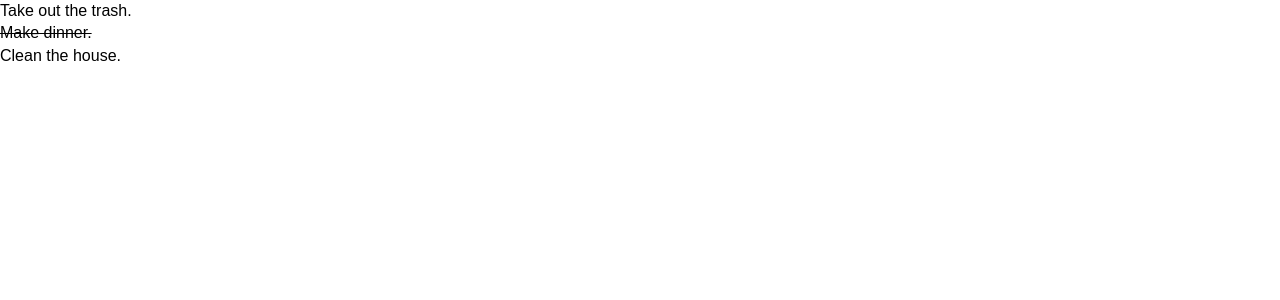
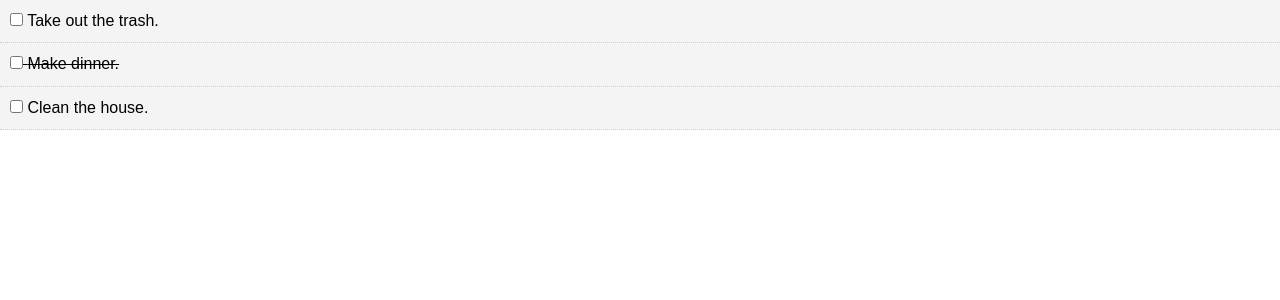
Before and after one commit to CodingGimp/React-Todo-List, a React (Create React App) app: page / in a window 1280 px wide. Shown: the top 300 px of the page. Built offline with nearby package versions, Linux system fonts and the light colour scheme.

Commit message:
markComplete function

```diff
--- a/src/components/TodoItem.js
+++ b/src/components/TodoItem.js
@@ -3,21 +3,25 @@
 
 export default class TodoItem extends Component {
     getStyle = () => {
-        if(this.props.todo.completed) {
-            return {
-                textDecoration: 'line-through'
-            }
-        }   else {
-            return {
-                textDecoration: 'none'
-            }
+        return {
+            background: '#f4f4f4',
+            padding: '10px',
+            borderBottom: '1px #ccc dotted',
+            textDecoration: this.props.todo.completed ? 'line-through' : 'none'
         }
+    }
+
+    markComplete = (e) => {
+        console.log(this.props);
     }
 
     render() {
         return (
             <div style={this.getStyle()}>
-                <p>{this.props.todo.title}</p>
+                <p>
+                    <input type='checkbox' onChange={this.markComplete} /> {''}
+                    {this.props.todo.title}
+                </p>
             </div>
         )
     }
```
